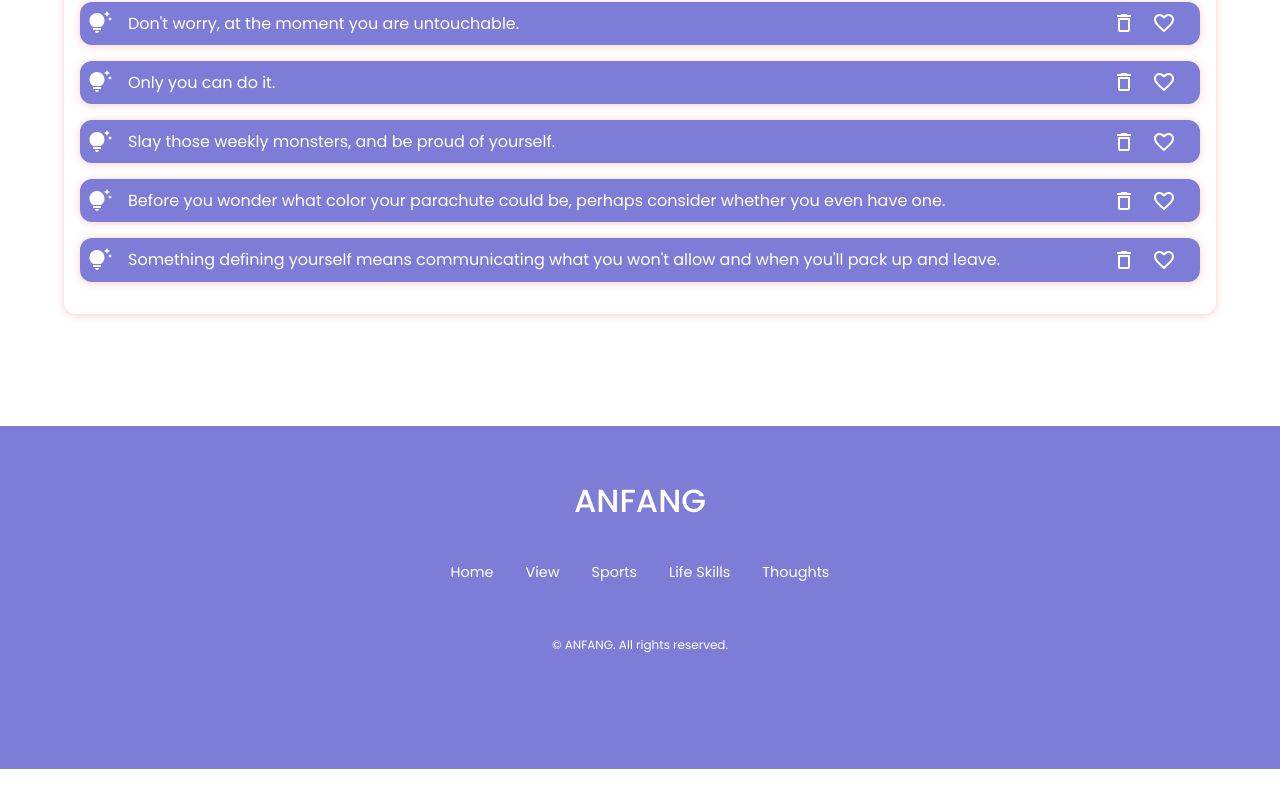
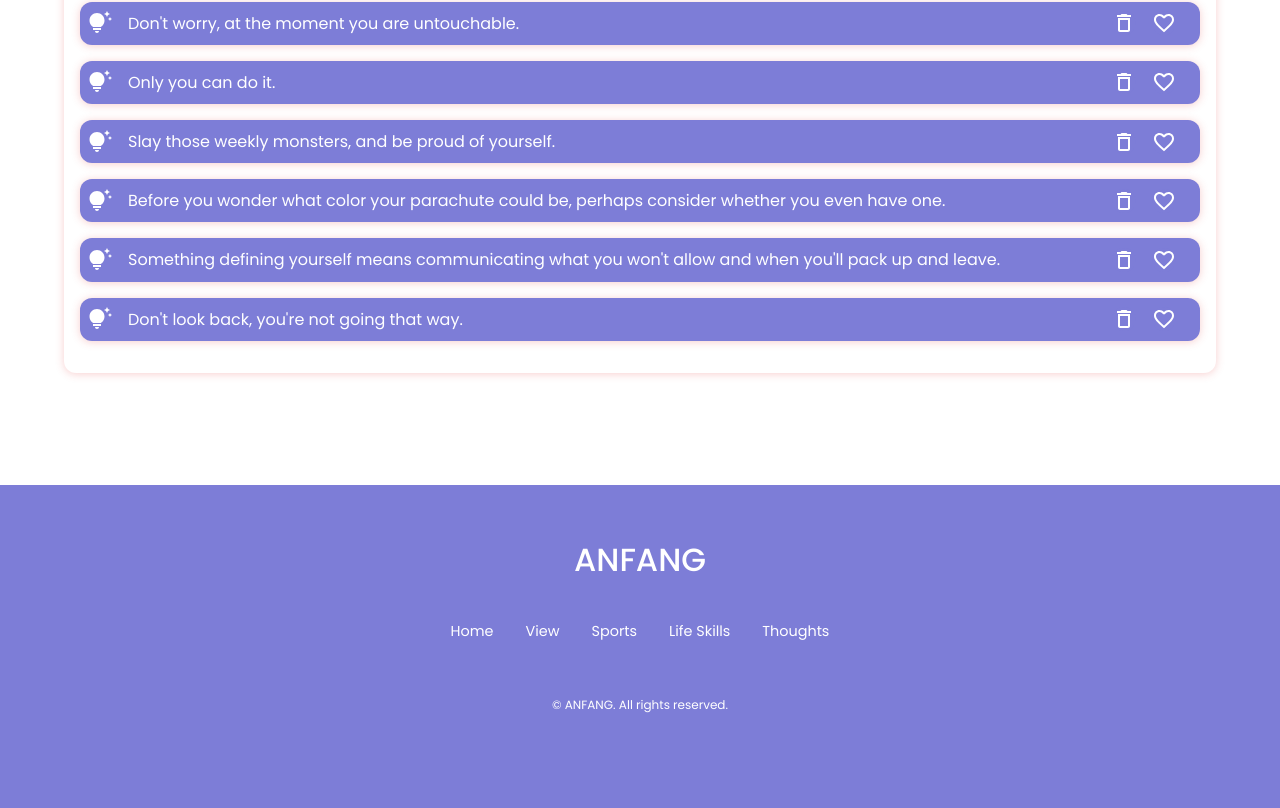
Before and after one commit to 3AME/daily-life-in-tampere, a React (Create React App) app: page / in a window 1280 px wide. Shown: the part 5036-5844 px from the top of the page. Before the commit the page ends 5805 px from the top, so only its background shows below. Built offline with nearby package versions, Linux system fonts and the light colour scheme.

Commit message:
add new thought

```diff
--- a/src/components/thoughts/ThoughtsData.js
+++ b/src/components/thoughts/ThoughtsData.js
@@ -25,6 +25,11 @@ const DUMMY_Thoughts = [
     thoughtContent:
       "Something defining yourself means communicating what you won't allow and when you'll pack up and leave.",
   },
+  {
+    id: "t6",
+    thoughtContent:
+      "Don't look back, you're not going that way.",
+  },
 ];
 
 export default DUMMY_Thoughts;
```
